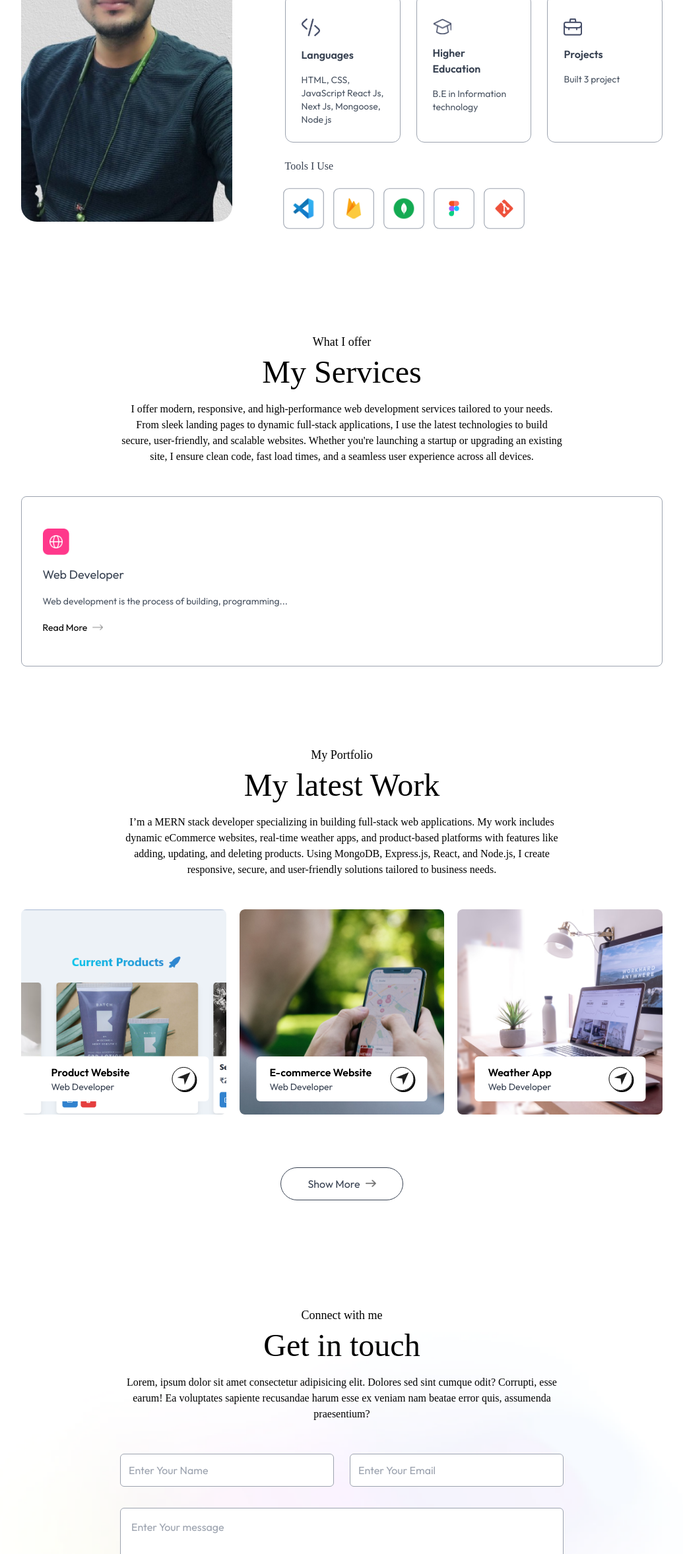
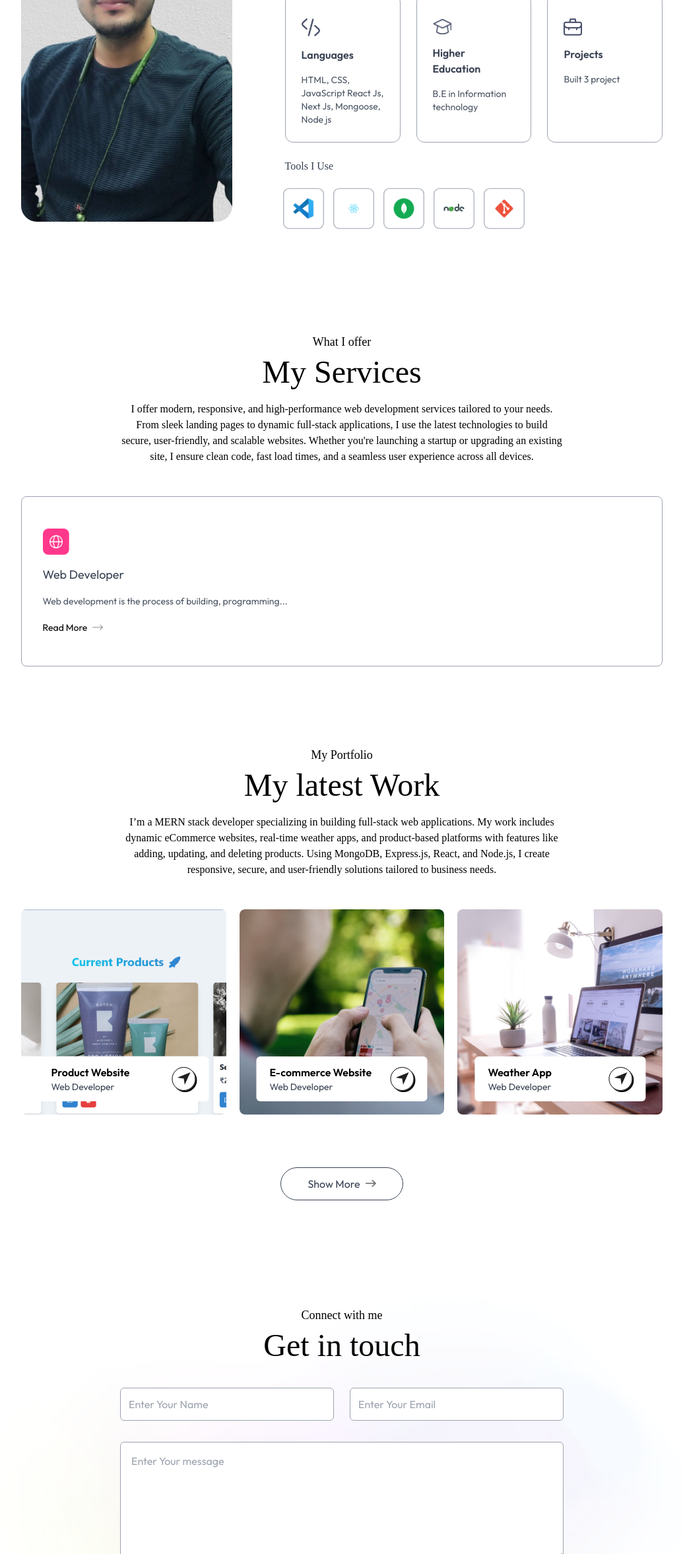
Before and after one commit to nspandey/my-modern-portfolio, a Next.js app: page / in a window 1280 px wide. Shown: the part 1325-3680 px from the top of the page at 66% size, without its empty margins (122-1157 px from the left). Built offline with nearby package versions, Linux system fonts and the light colour scheme; a web font is replaced by a local one.

Commit message:
updated portfolio

```diff
--- a/assets/assets.js
+++ b/assets/assets.js
@@ -6,8 +6,8 @@ import edu_icon_dark from './edu-icon-dark.png';
 import project_icon from './project-icon.png';
 import project_icon_dark from './project-icon-dark.png';
 import vscode from './vscode.png';
-import firebase from './firebase.png';
-import figma from './figma.png';
+import reactlogo from './React-logo.png';
+import nodejs from './node-js.png';
 import git from './git.png';
 import mongodb from './mongodb.png';
 import right_arrow_white from './right-arrow-white.png';
@@ -45,8 +45,8 @@ export const assets = {
   project_icon,
   project_icon_dark,
   vscode,
-  firebase,
-  figma,
+  reactlogo,
+  nodejs,
   git,
   mongodb,
   right_arrow_white,
@@ -127,7 +127,7 @@ export const infoList = [
   },
 ];
 
-export const toolsData = [assets.vscode, assets.firebase, assets.mongodb, assets.figma, assets.git];
+export const toolsData = [assets.vscode, assets.reactlogo, assets.mongodb, assets.nodejs, assets.git];
 // git remote add origin https://github.com/nspandey/my-modern-portfolio.git
 // git branch -M master
 // git push -u origin master
--- a/components/Contact.jsx
+++ b/components/Contact.jsx
@@ -51,16 +51,7 @@ const Contact = () => {
       >
         Get in touch
       </motion.h2>
-      <motion.p
-        className='text-center max-w-2xl mx-auto mt-5 mb-12 font-Ovo'
-        initial={{ opacity: 0 }}
-        whileInView={{ opacity: 1 }}
-        transition={{ duration: 0.5, delay: 0.7 }}
-      >
-        Lorem, ipsum dolor sit amet consectetur adipisicing elit. Dolores sed sint cumque odit?
-        Corrupti, esse earum! Ea voluptates sapiente recusandae harum esse ex veniam nam beatae
-        error quis, assumenda praesentium?
-      </motion.p>
+
 
       <motion.form
         className='max-w-2xl mx-auto'
```
Also changed, not shown: assets/React-logo.png (added), assets/node-js.png (added).
